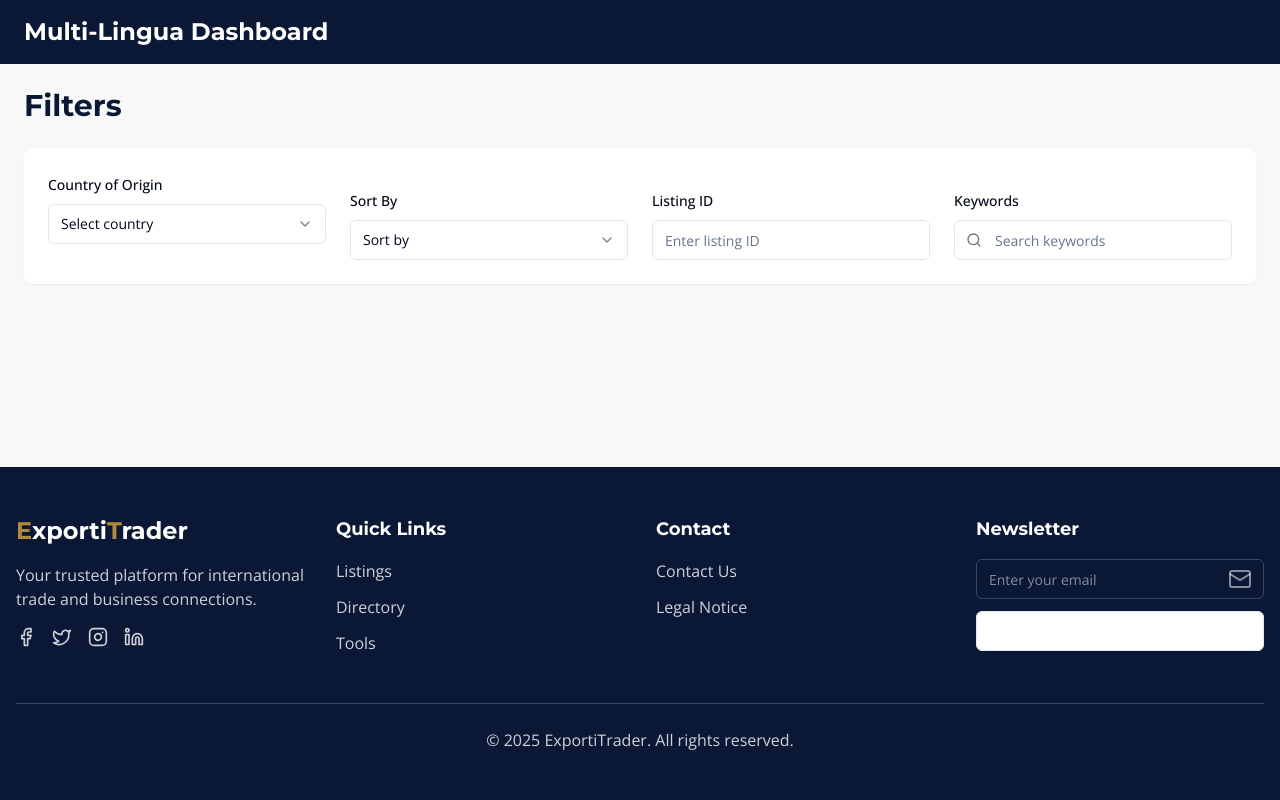
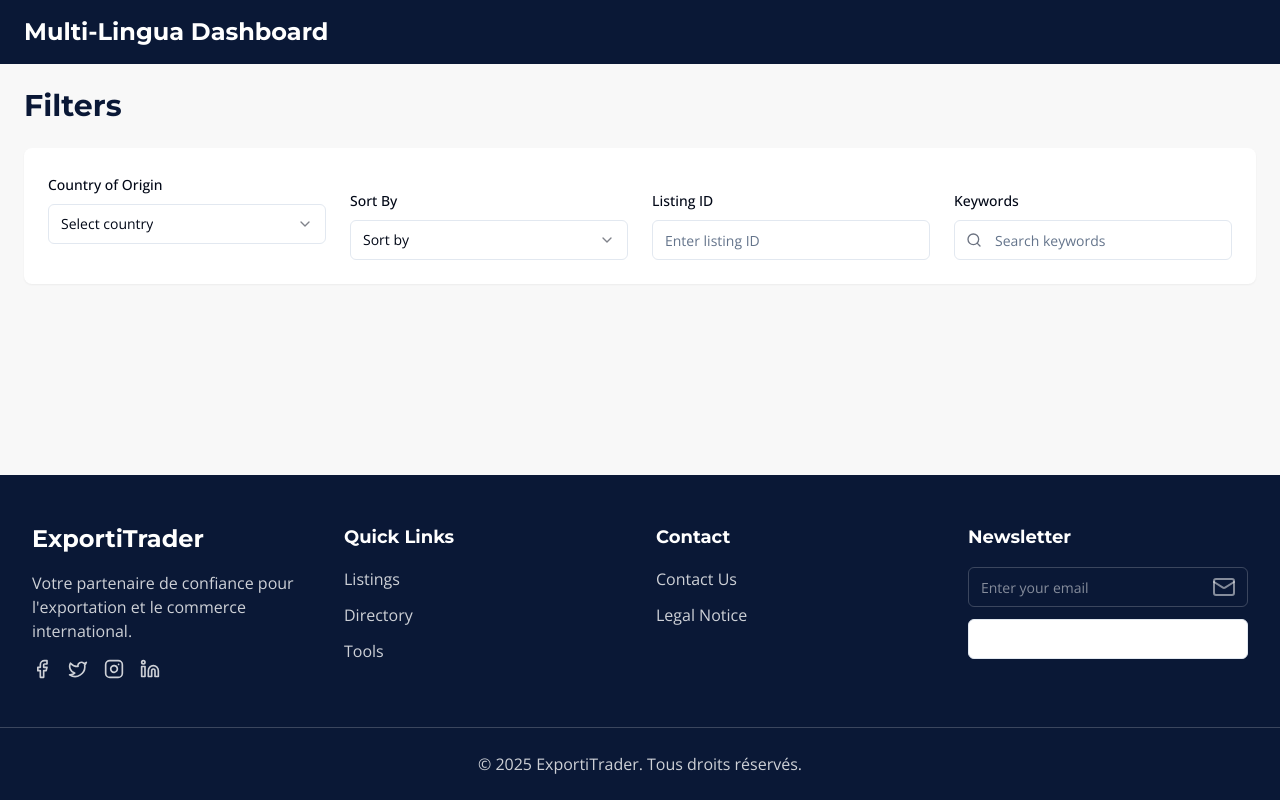
Before and after one commit to soufianehb/flagssvgg, a React (Vite) app: page / in a window 1280 px wide. Built offline with nearby package versions, Linux system fonts and the light colour scheme.

Commit message:
Fix commit error message
Resolved an issue where the commit was aborted due to no changes being detected in the code. Adjusted the request to ensure that modifications are recognized.
[skip gpt_engineer]

```diff
--- a/src/components/layout/Footer.tsx
+++ b/src/components/layout/Footer.tsx
@@ -1,33 +1,39 @@
-import { SocialIcons } from "./footer/SocialIcons";
-import { QuickLinks } from "./footer/QuickLinks";
 import { ContactLinks } from "./footer/ContactLinks";
 import { Newsletter } from "./footer/Newsletter";
+import { QuickLinks } from "./footer/QuickLinks";
+import { SocialIcons } from "./footer/SocialIcons";
 
 export const Footer = () => {
+  const currentYear = new Date().getFullYear();
+
   return (
     <footer className="bg-primary text-primary-foreground mt-auto">
-      <div className="max-w-7xl mx-auto px-4 py-12">
+      <div className="container mx-auto py-12">
         <div className="grid grid-cols-1 md:grid-cols-2 lg:grid-cols-4 gap-8">
-          {/* Logo & Social Column */}
+          {/* Première colonne - Logo & Social */}
           <div className="space-y-4">
-            <div className="text-2xl font-bold font-montserrat">
-              <span className="text-accent">E</span>xporti
-              <span className="text-accent">T</span>rader
-            </div>
-            <p className="text-primary-foreground/80 font-open-sans">
-              Your trusted platform for international trade and business connections.
+            <h2 className="text-2xl font-bold font-montserrat">ExportiTrader</h2>
+            <p className="text-primary-foreground/80">
+              Votre partenaire de confiance pour l'exportation et le commerce international.
             </p>
             <SocialIcons />
           </div>
 
+          {/* Deuxième colonne - Quick Links */}
           <QuickLinks />
+
+          {/* Troisième colonne - Contact */}
           <ContactLinks />
+
+          {/* Quatrième colonne - Newsletter */}
           <Newsletter />
         </div>
+      </div>
 
-        {/* Copyright Section */}
-        <div className="mt-12 pt-6 border-t border-primary-foreground/20 text-center text-primary-foreground/80 font-open-sans">
-          <p>&copy; {new Date().getFullYear()} ExportiTrader. All rights reserved.</p>
+      {/* Section Copyright */}
+      <div className="border-t border-primary-foreground/20 py-6">
+        <div className="container mx-auto text-center text-primary-foreground/80">
+          <p>&copy; {currentYear} ExportiTrader. Tous droits réservés.</p>
         </div>
       </div>
     </footer>
```
